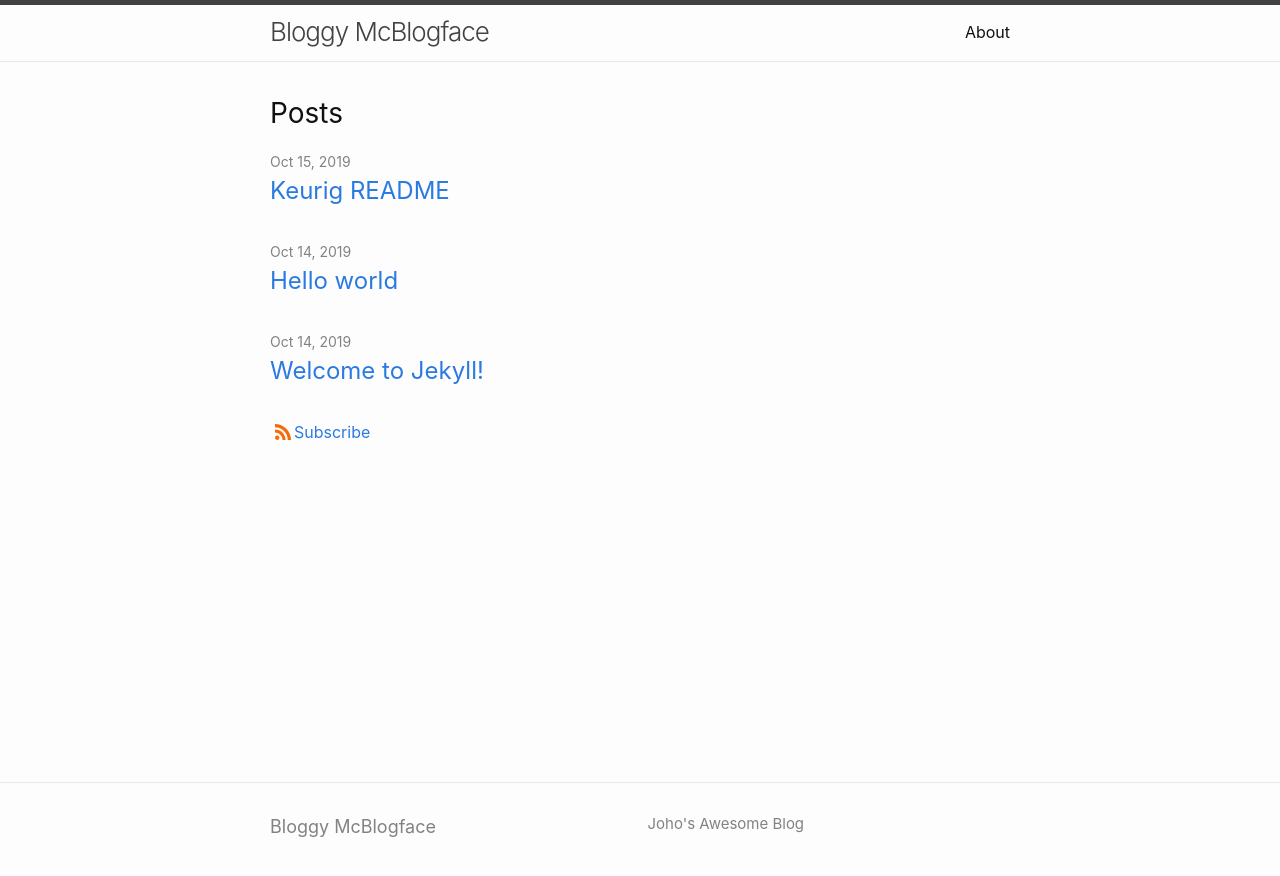
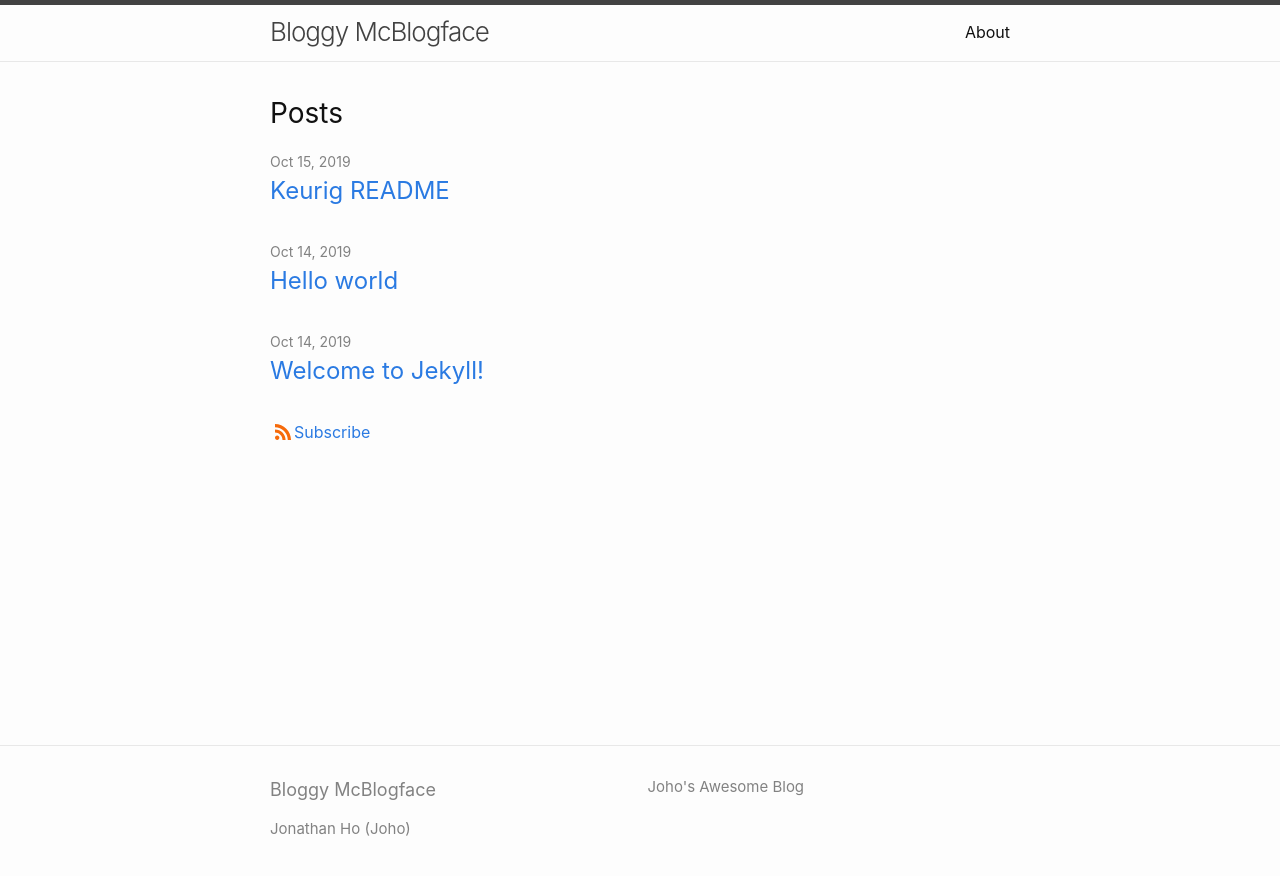
Before and after one commit to loljoho/blog, a Jekyll site: the page built from index.md, in a window 1280 px wide. Shown: the top 876 px of the page. Built offline with Jekyll 4.4.1, drawn with Linux system fonts in a browser that asks for light colours.

```diff
--- a/Gemfile
+++ b/Gemfile
@@ -17,6 +17,8 @@ gem "jekyll", "~> 3.8.5"
 # uncomment the line below. To upgrade, run `bundle update github-pages`.
 gem "github-pages", group: :jekyll_plugins
 
+gem 'jekyll-seo-tag'
+
 # If you have any plugins, put them here!
 group :jekyll_plugins do
   gem "jekyll-feed", "~> 0.6"
--- a/_config.yml
+++ b/_config.yml
@@ -21,12 +21,14 @@ baseurl: "/blog" # the subpath of your site, e.g. /blog
 url: "https://loljoho.github.io" # the base hostname & protocol for your site, e.g. http://example.com
 github_username: loljoho
 permalink: pretty
+author: Jonathan Ho (Joho)
 
 # Build settings
 markdown: kramdown
 theme: minima
 plugins:
   - jekyll-feed
+  - jekyll-seo-tag
 
 # Exclude from processing.
 # The following items will not be processed, by default. Create a custom list
```
Also changed, not shown: Gemfile.lock.
